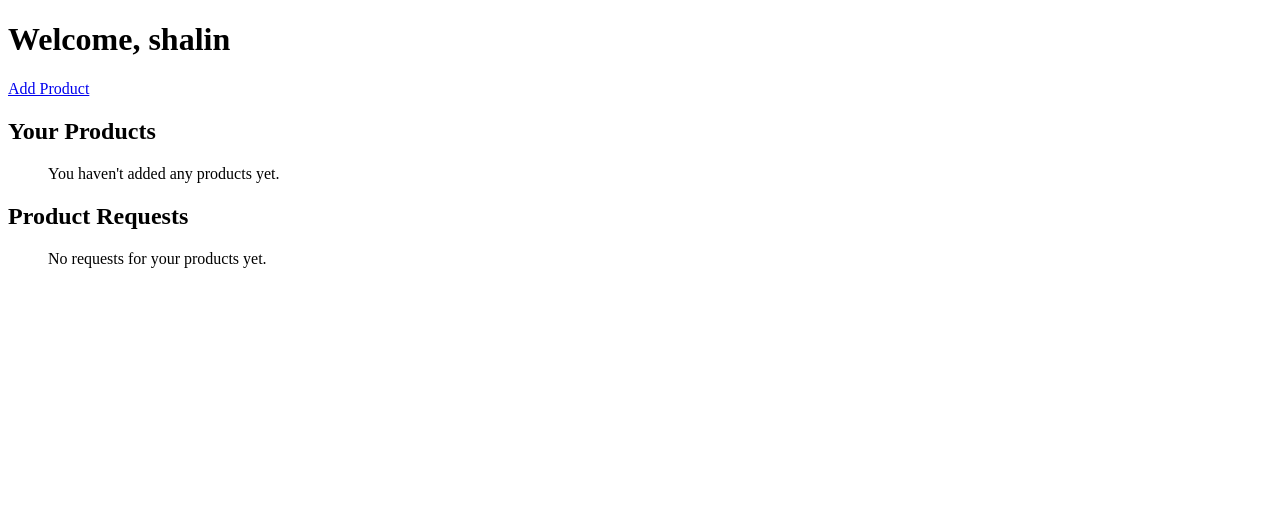
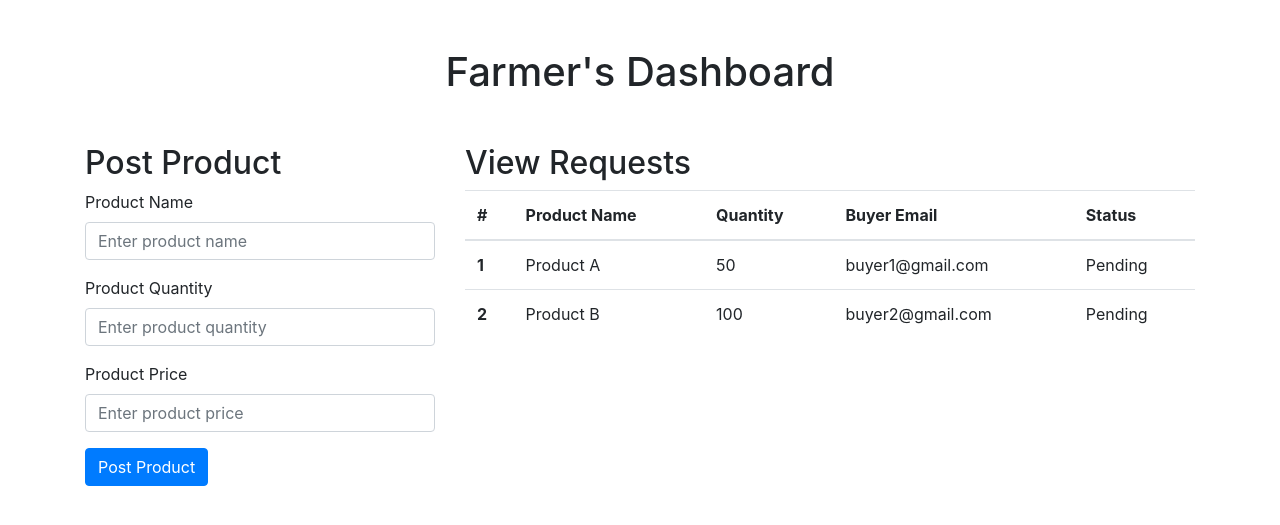
Before and after one commit to sha-lin/Agro-farm-tech, a Django app: page /dashboard/ in a window 1280 px wide. Shown: the top 525 px of the page. Run offline with Django 4.2, Linux system fonts and the light colour scheme; a user stored in the database is signed in; parts of the project's set-up code (start-up, migrations or seed data) failed here and were passed over; some libraries are stand-ins or nearby versions.

```diff
--- a/farm/urls.py
+++ b/farm/urls.py
@@ -23,7 +23,8 @@ from django.contrib.auth import views as auth_views
 urlpatterns = [
     path('admin/', admin.site.urls),
     path('',include('farmapp.urls')),
-    path('register/',user_views.register,name= 'register'),
+    # path('register/',user_views.register,name= 'register'),
+    path ('register/',user_views.register, name='register'),
     path('profile/',user_views.profile, name='profile'),
     path ('login/',auth_views.LoginView.as_view(template_name='login.html'),name='login'),
     path ('logout/', auth_views.LogoutView.as_view(template_name='logout.html'),name='logout'),
--- a/farmapp/templates/tfarmapp/dashboard.html
+++ b/farmapp/templates/tfarmapp/dashboard.html
@@ -1,43 +1,67 @@
 <!DOCTYPE html>
-<html>
+<html lang="en">
 <head>
-    <title>Farmer Dashboard</title>
+    <meta charset="UTF-8">
+    <meta name="viewport" content="width=device-width, initial-scale=1.0">
+    <title>Farmer's Dashboard</title>
+    <link rel="stylesheet" href="https://stackpath.bootstrapcdn.com/bootstrap/4.3.1/css/bootstrap.min.css">
+    <link rel="stylesheet" href="style.css">
 </head>
 <body>
-    <h1>Welcome, {{ user.username }}</h1>
-
-    <!-- Link to add a new product -->
-    <a href="{% url 'add_product' %}">Add Product</a>
-
-    <!-- List of your products -->
-    <h2>Your Products</h2>
-    <ul>
-
-
-        {% for product in products %}
-            <li>
-                <strong>{{ product.name }}</strong><br>
-                Description: {{ product.description }}<br>
-                Price: ${{ product.price }}<br>
-                <a href="{% url 'view_requests' product.id %}">View Requests</a>
-            </li>
-        {% empty %}
-            <p>You haven't added any products yet.</p>
-        {% endfor %}
-    </ul>
-
-    <!-- List of product requests -->
-    <h2>Product Requests</h2>
-    <ul>
-        {% for request in requests %}
-            <li>
-                Product: {{ request.product.name }}<br>
-                Buyer: {{ request.buyer.username }}<br>
-                Quantity: {{ request.quantity }}<br>
-            </li>
-        {% empty %}
-            <p>No requests for your products yet.</p>
-        {% endfor %}
-    </ul>
+    <div class="container">
+        <h1 class="text-center mt-5">Farmer's Dashboard</h1>
+        <div class="row mt-5">
+            <div class="col-md-4">
+                <h2>Post Product</h2>
+                <form>
+                    <div class="form-group">
+                        <label for="productName">Product Name</label>
+                        <input type="text" class="form-control" id="productName" placeholder="Enter product name">
+                    </div>
+                    <div class="form-group">
+                        <label for="productQuantity">Product Quantity</label>
+                        <input type="number" class="form-control" id="productQuantity" placeholder="Enter product quantity">
+                    </div>
+                    <div class="form-group">
+                        <label for="productPrice">Product Price</label>
+                        <input type="number" class="form-control" id="productPrice" placeholder="Enter product price">
+                    </div>
+                    <button type="submit" class="btn btn-primary">Post Product</button>
+                </form>
+            </div>
+            <div class="col-md-8">
+                <h2>View Requests</h2>
+                <table class="table">
+                    <thead>
+                        <tr>
+                            <th scope="col">#</th>
+                            <th scope="col">Product Name</th>
+                            <th scope="col">Quantity</th>
+                            <th scope="col">Buyer Email</th>
+                            <th scope="col">Status</th>
+                        </tr>
+                    </thead>
+                    <tbody>
+                        <tr>
+                            <th scope="row">1</th>
+                            <td>Product A</td>
+                            <td>50</td>
+                            <td>buyer1@gmail.com</td>
+                            <td>Pending</td>
+                        </tr>
+                        <tr>
+                            <th scope="row">2</th>
+                            <td>Product B</td>
+                            <td>100</td>
+                            <td>buyer2@gmail.com</td>
+                            <td>Pending</td>
+                        </tr>
+                    </tbody>
+                </table>
+            </div>
+        </div>
+    </div>
+    <script src="https://code.jquery.com/jquery-3.3.1.slim.min.js"></script>
+    <script src="https://stackpath.bootstrapcdn.com/bootstrap/4.3.1/js/bootstrap.min.js"></script>
 </body>
 </html>
```
Also changed, not shown: farmapp/templates/tfarmapp/home.html (+49 -3 lines), farmapp/templates/tfarmapp/home.js (added, +9 -0 lines), farmapp/templates/tfarmapp/style.css (added, +7 -0 lines), user/views.py (+10 -3 lines), user/migrations/0001_initial.py.
